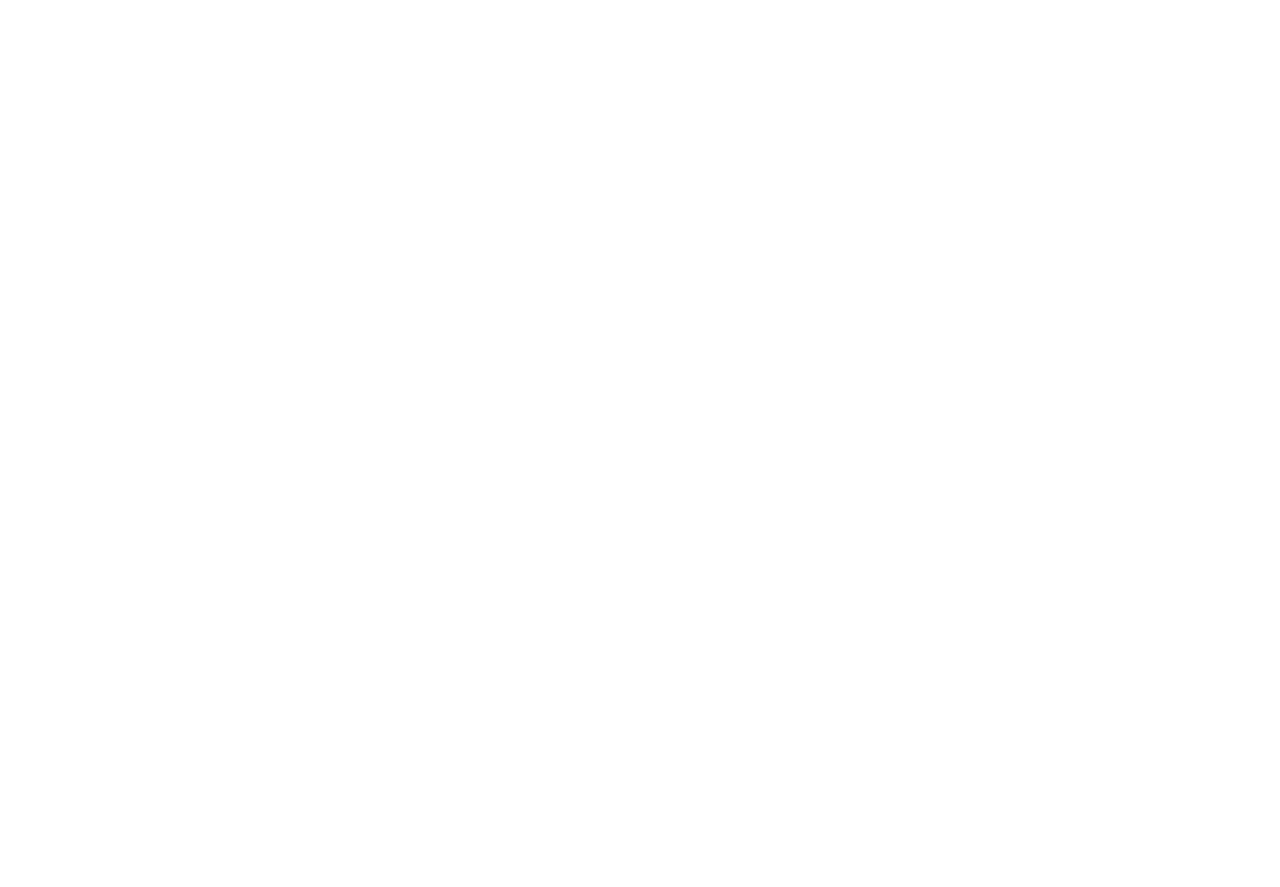
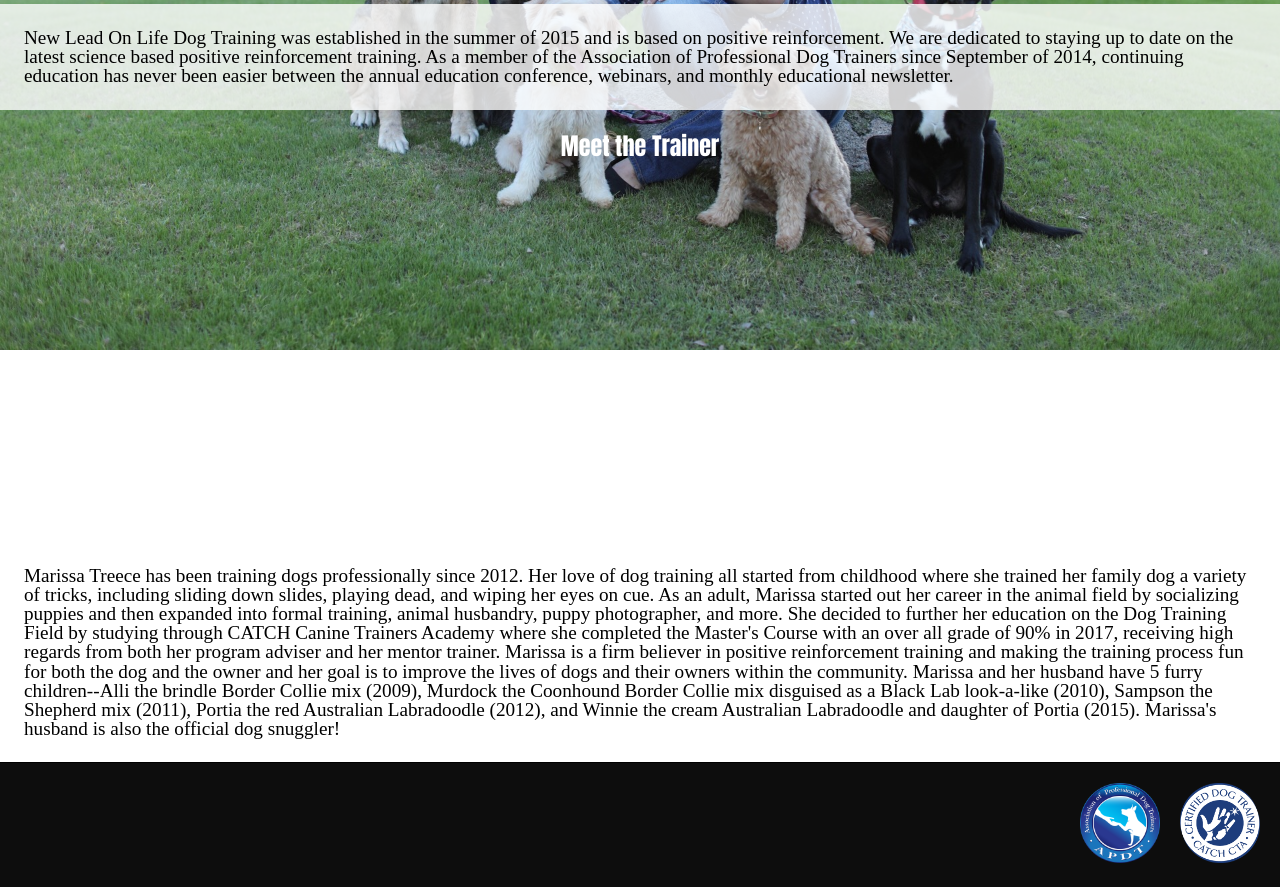
Before and after one commit to sdserage/dog-training-site, a React (Create React App) app: page /about in a window 1280 px wide. Shown: the part 500-1387 px from the top of the page. Before the commit the page ends 800 px from the top, so only its background shows below. Built offline with nearby package versions, Linux system fonts and the light colour scheme; a web font is replaced by a local one.

Commit message:
Established and began styling the About component

```diff
--- /dev/null
+++ b/src/components/About/About.css
@@ -0,0 +1,58 @@
+/* Mobile, Orientation: Portrait */
+#about::before {
+  content: ' ';
+  display: block;
+  background-image: url("../../assets/images/marissaAndPups2.jpg");
+  background-position: 63%;
+  background-repeat: no-repeat;
+  background-size: cover;
+  height: 100vh;
+  width: 100vw;
+  top: 0;
+  bottom: 0;
+  left: 0;
+  right: 0;
+  position: fixed;
+  z-index: -10; }
+
+#about {
+  display: flex;
+  flex-direction: column;
+  align-items: center; }
+
+.about-paragraph {
+  background: rgba(255, 255, 255, 0.8);
+  padding: 24px;
+  font-size: 1.2em; }
+
+.primary-paragraph {
+  margin-top: 45vh; }
+
+/* Mobile, Orientation: Landscape */
+@media (orientation: landscape) {
+  #about::before {
+    background-position: 0% 100%;
+    top: 40px; }
+  .main-header {
+    align-self: flex-start; } }
+
+/* iPhone X, Orientation: Landscape (super narrow) */
+@media (orientation: landscape) and (min-width: 812px) {
+  #about::before {
+    background-position: 0% 80%;
+    top: 50px; } }
+
+/* iPad, Orientation: Portrait */
+@media (orientation: portrait) and (min-width: 768px) {
+  #about::before {
+    background-position: 57% 0%; } }
+
+/* Desktop View */
+@media (min-width: 1024px) and (orientation: portrait), (min-width: 1024px) and (orientation: landscape) {
+  #about::before {
+    background-image: url("../../assets/images/marissaAndPups.jpg");
+    background-position: 57% 80%;
+    background-size: cover;
+    height: 100vh; }
+  .main-header {
+    align-self: center; } }
--- /dev/null
+++ b/src/components/About/About.jsx
@@ -0,0 +1,50 @@
+import React from 'react';
+import './About.css';
+/* Images */
+
+function About() {
+  return (
+    <section id='about'>
+      <h1 className='main-header'>
+        About Us
+      </h1>
+
+      <p className='about-paragraph primary-paragraph'>
+        New Lead On Life Dog Training was established in the summer of 2015 and
+        is based on positive reinforcement. We are dedicated to staying up to
+        date on the latest science based positive reinforcement training. As a
+        member of the Association of Professional Dog Trainers since September
+        of 2014, continuing education has never been easier between the annual
+        education conference, webinars, and monthly educational newsletter.
+      </p>
+
+      <h2 className='secondary-header'>
+        Meet the Trainer
+      </h2>
+
+      <p className='about-paragraph primary-paragraph'>
+        Marissa Treece has been training dogs professionally since 2012. Her
+        love of dog training all started from childhood where she trained her
+        family dog a variety of tricks, including sliding down slides, playing
+        dead, and wiping her eyes on cue. As an adult, Marissa started out her
+        career in the animal field by socializing puppies and then expanded into
+        formal training, animal husbandry, puppy photographer, and more. She
+        decided to further her education on the Dog Training Field by studying
+        through CATCH Canine Trainers Academy where she completed the Master's
+        Course with an over all grade of 90% in 2017, receiving high regards
+        from both her program adviser and her mentor trainer. Marissa is a firm
+        believer in positive reinforcement training and making the training
+        process fun for both the dog and the owner and her goal is to improve
+        the lives of dogs and their owners within the community. Marissa and her
+        husband have 5 furry children--Alli the brindle Border Collie mix
+        (2009), Murdock the Coonhound Border Collie mix disguised as a Black Lab
+        look-a-like (2010), Sampson the Shepherd mix (2011), Portia the red
+        Australian Labradoodle (2012), and Winnie the cream Australian
+        Labradoodle and daughter of Portia (2015). Marissa's husband is also the
+        official dog snuggler!
+      </p>
+    </section>
+  );
+}
+
+export default About;
--- /dev/null
+++ b/src/components/About/About.sass
@@ -0,0 +1,62 @@
+/* Mobile, Orientation: Portrait */
+#about::before
+  content: ' '
+  display: block
+  background-image: url('../../assets/images/marissaAndPups2.jpg')
+  background-position: 63%
+  background-repeat: no-repeat
+  background-size: cover
+  height: 100vh
+  width: 100vw
+  top: 0
+  bottom: 0
+  left: 0
+  right: 0
+  position: fixed
+  z-index: -10
+
+#about
+  display: flex
+  flex-direction: column
+  align-items: center
+
+.about-paragraph
+  background: rgba(255, 255, 255, 0.8)
+  padding: 24px
+  font-size: 1.2em
+
+.primary-paragraph
+  margin-top: 45vh
+
+/* Mobile, Orientation: Landscape */
+@media (orientation: landscape)
+  #about::before
+    background-position: 0% 100%
+    top: 40px
+
+  .main-header
+    align-self: flex-start
+
+/* iPhone X, Orientation: Landscape (super narrow) */
+@media (orientation: landscape) and (min-width: 812px)
+  #about::before
+    background-position: 0% 80%
+    top: 50px
+
+/* iPad, Orientation: Portrait */
+@media (orientation: portrait) and (min-width: 768px)
+  #about::before
+    background-position: 57% 0%
+
+/* Desktop View */
+@media (min-width: 1024px) and (orientation: portrait), (min-width: 1024px) and (orientation: landscape)
+  #about::before
+    background-image: url('../../assets/images/marissaAndPups.jpg')
+    background-position: 57% 80%
+    background-size: cover
+    height: 100vh
+
+  .main-header
+    align-self: center
+
+  .secondary-header
--- a/src/router.jsx
+++ b/src/router.jsx
@@ -2,9 +2,12 @@ import React from 'react';
 import {Route, Switch} from 'react-router-dom';
 // Components
 import Home from './components/Home/Home';
+import About from './components/About/About';
 
 export default (
   <Switch>
     <Route exact path='/' component={Home}/>
+    <Route path='/about' component={About}/>
+    <Route path='/*' component={Home}/>
   </Switch>
 );
```
